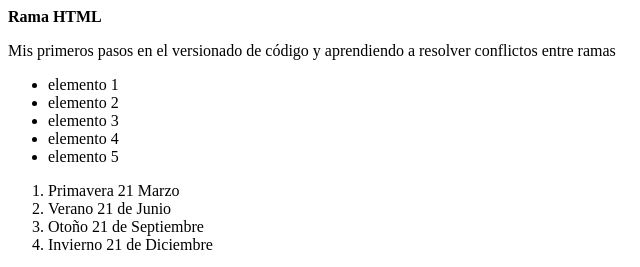
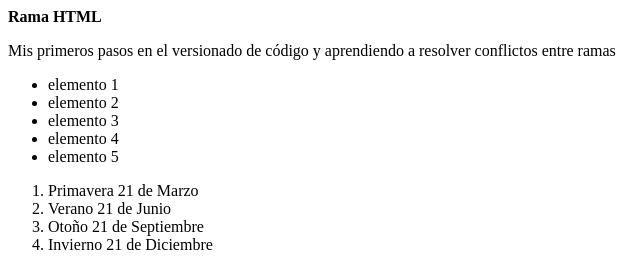
Before and after one commit to edgarbenz/prueba-reset-repo, a plain HTML site: page index.html in a window 1280 px wide. Shown: the top 267 px of the page, 0-640 px from the left. Drawn offline with Linux system fonts and the light colour scheme.

Commit message:
Agregando estaciones del año con fecha de inicio

```diff
--- a/index.html
+++ b/index.html
@@ -17,7 +17,7 @@
     <li>elemento 5</li>
   </ul>
   <ol>
-    <li>Primavera 21 Marzo</li>
+    <li>Primavera 21 de   Marzo</li>
     <li>Verano 21 de Junio</li>
     <li>Otoño 21 de Septiembre</li>
     <li>Invierno 21 de Diciembre</li>
```
Also changed, not shown: commits.txt (added), graph.txt (added).
